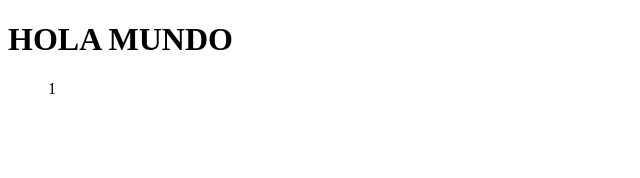
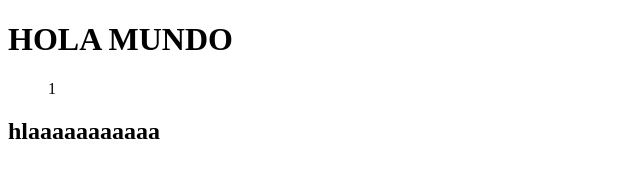
Before and after one commit to curojuan10/git-test, a plain HTML site: page index.html in a window 1280 px wide. Shown: the whole page, without its empty margins (0-640 px from the left). Drawn offline with Linux system fonts and the light colour scheme.

Commit message:
feat: title web

```diff
--- a/index.html
+++ b/index.html
@@ -9,6 +9,7 @@
 <body>
     <section>
         <ul>1</ul>
+        <h1>hlaaaaaaaaaaa</h1>
     </section>
 </body>
 </html>
```
